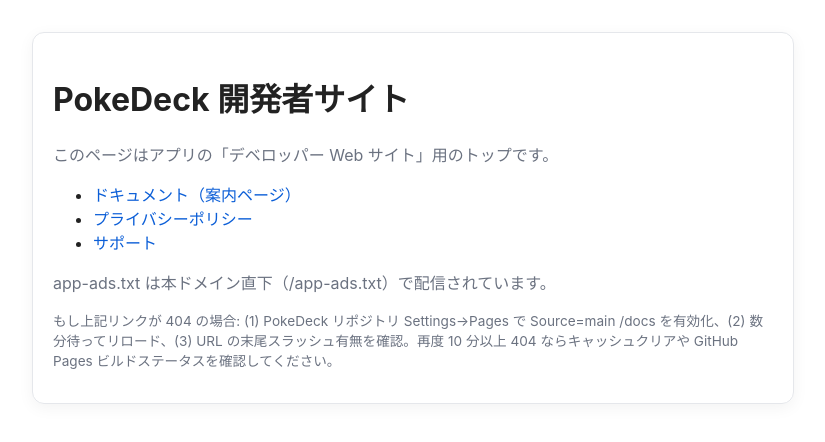
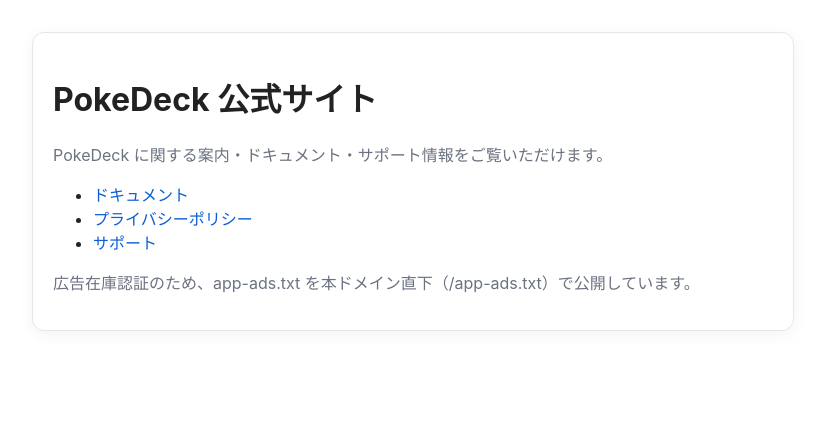
Before and after one commit to nodako1/nodako1.github.io, a plain HTML site: page index.html in a window 1280 px wide. Shown: the whole page, without its empty margins (0-825 px from the left). Drawn offline with Linux system fonts and the light colour scheme.

Commit message:
site(top): customer-facing landing; link to /PokeDeck docs/policy/support

```diff
--- a/index.html
+++ b/index.html
@@ -16,15 +16,14 @@
   </head>
   <body>
     <div class="card">
-      <h1>PokeDeck 開発者サイト</h1>
-      <p class="muted">このページはアプリの「デベロッパー Web サイト」用のトップです。</p>
+      <h1>PokeDeck 公式サイト</h1>
+      <p class="muted">PokeDeck に関する案内・ドキュメント・サポート情報をご覧いただけます。</p>
       <ul>
-        <li><a href="/docs/">ドキュメント（案内ページ）</a></li>
-        <li><a href="/privacy-policy/">プライバシーポリシー</a></li>
-        <li><a href="/support/">サポート</a></li>
+        <li><a href="https://nodako1.github.io/PokeDeck/">ドキュメント</a></li>
+        <li><a href="https://nodako1.github.io/PokeDeck/privacy-policy">プライバシーポリシー</a></li>
+        <li><a href="https://nodako1.github.io/PokeDeck/support">サポート</a></li>
       </ul>
-  <p class="muted">app-ads.txt は本ドメイン直下（/app-ads.txt）で配信されています。</p>
-  <p class="muted" style="font-size:0.85rem;">もし上記リンクが 404 の場合: (1) PokeDeck リポジトリ Settings→Pages で Source=main /docs を有効化、(2) 数分待ってリロード、(3) URL の末尾スラッシュ有無を確認。再度 10 分以上 404 ならキャッシュクリアや GitHub Pages ビルドステータスを確認してください。</p>
+      <p class="muted">広告在庫認証のため、app-ads.txt を本ドメイン直下（/app-ads.txt）で公開しています。</p>
     </div>
   </body>
   </html>
```
